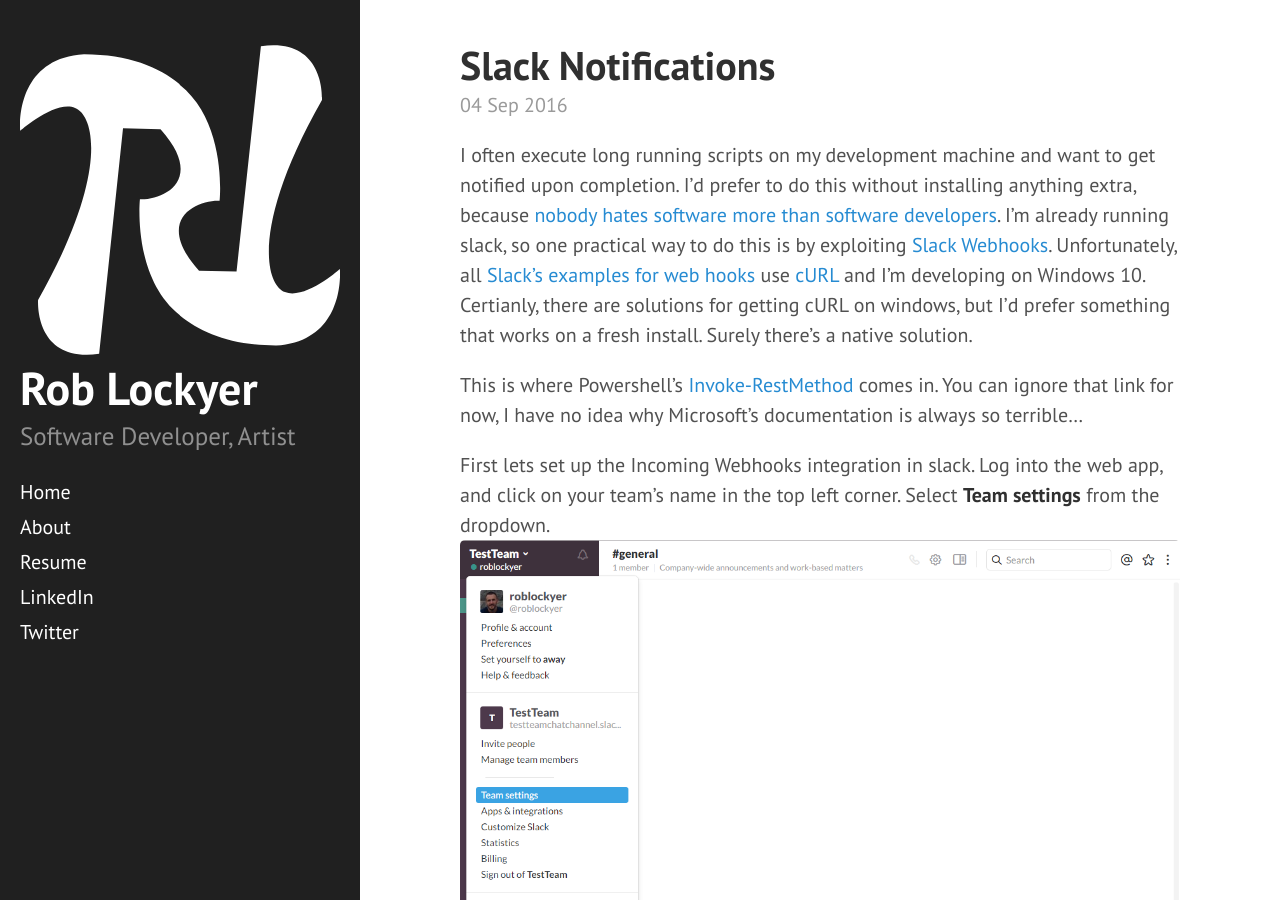
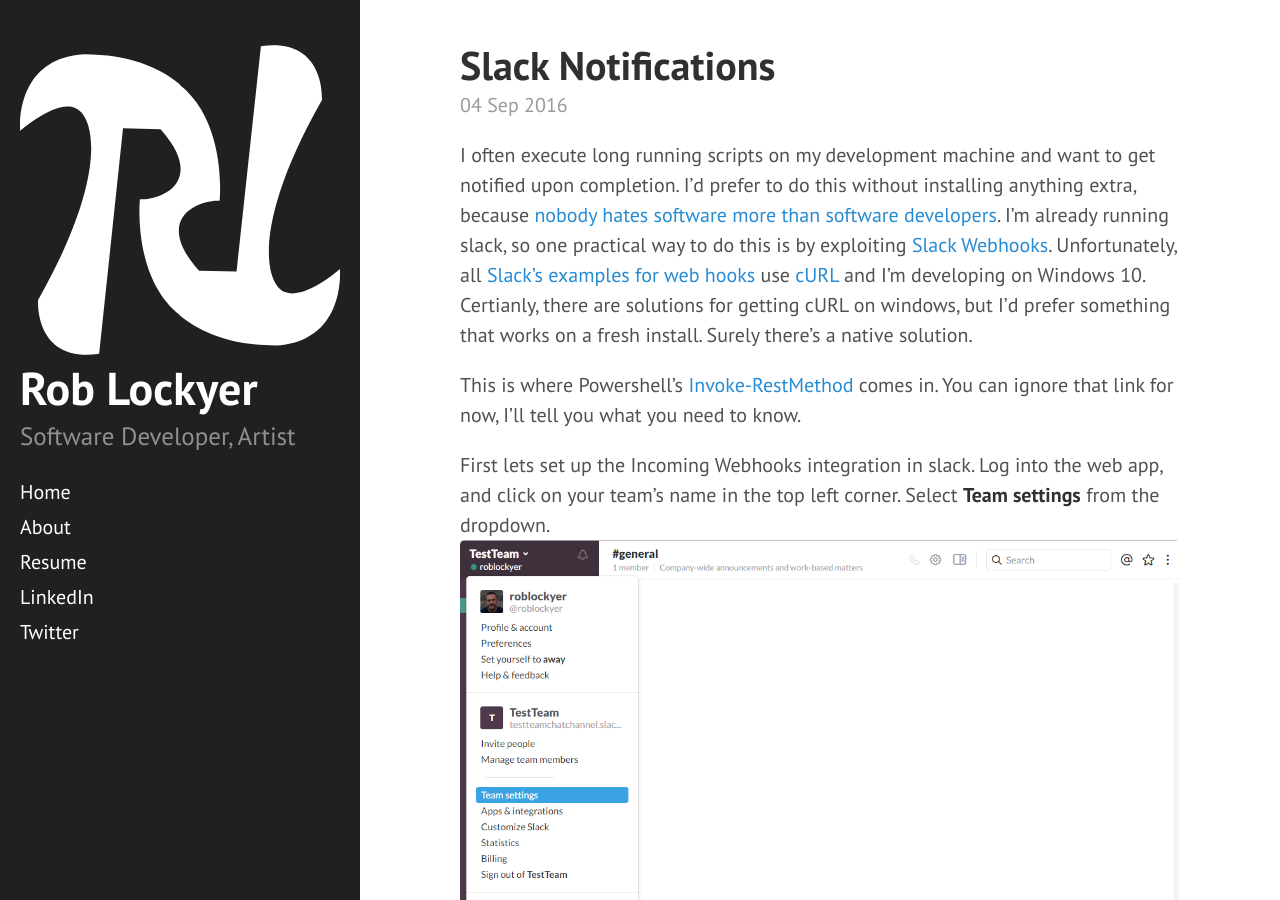
Before and after one commit to lockyer/lockyer.github.io, a Jekyll site: the page built from _posts/2016-09-04-slack-notifications-from-windows.md, in a window 1280 px wide and 900 px high. Built offline with Jekyll 4.4.1, drawn with Linux system fonts in a browser that asks for light colours; comment, search, counter and statistics services are not loaded.

Commit message:
minor edits

```diff
--- a/_posts/2016-09-04-slack-notifications-from-windows.md
+++ b/_posts/2016-09-04-slack-notifications-from-windows.md
@@ -6,7 +6,7 @@
 
 I often execute long running scripts on my development machine and want to get notified upon completion. I'd prefer to do this without installing anything extra, because [nobody hates software more than software developers](https://blog.codinghorror.com/nobody-hates-software-more-than-software-developers/). I'm already running slack, so one practical way to do this is by exploiting [Slack Webhooks](https://testteamchatchannel.slack.com/apps/A0F7XDUAZ-incoming-webhooks). Unfortunately, all [Slack's examples for web hooks](https://api.slack.com/incoming-webhooks)  use [cURL](https://en.wikipedia.org/wiki/CURL) and I'm developing on Windows 10. Certianly, there are solutions for getting cURL on windows, but I'd prefer something that works on a fresh install. Surely there's a native solution.
 
-This is where Powershell's [Invoke-RestMethod](https://technet.microsoft.com/en-us/library/hh849971.aspx) comes in. You can ignore that link for now, I have no idea why Microsoft's documentation is always so terrible...
+This is where Powershell's [Invoke-RestMethod](https://technet.microsoft.com/en-us/library/hh849971.aspx) comes in. You can ignore that link for now, I'll tell you what you need to know.
 
 First lets set up the Incoming Webhooks integration in slack. Log into the web app, and click on your team's name in the top left corner. Select **Team settings** from the dropdown.
 ![TeamSettings.png]({{site.baseurl}}/assets/SlackNotifications/TeamSettings.png)
```
